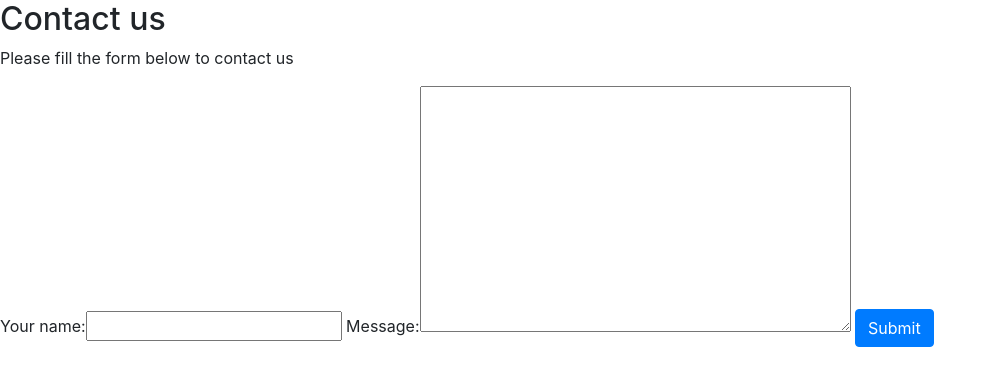
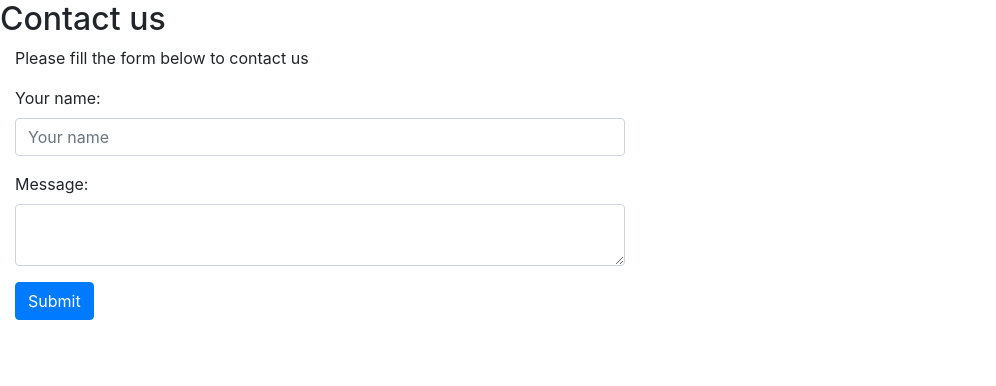
Before and after one commit to blessedsibanda/BookTime, a Django app: page /contact-us/ in a window 1280 px wide. Shown: the part 56-442 px from the top of the page, without its empty margins (0-996 px from the left). Run offline with Django 3.2, Linux system fonts and the light colour scheme; some libraries are stand-ins or nearby versions.

Commit message:
style contact form

```diff
--- a/django/main/templates/main/contact_form.html
+++ b/django/main/templates/main/contact_form.html
@@ -2,10 +2,41 @@
 
 {% block content %}
     <h2>Contact us</h2>
-    <p>Please fill the form below to contact us</p>
-    <form method="post">
-        {% csrf_token %}
-        {{ form }}
-        <button type="submit" class="btn btn-primary">Submit</button>
-    </form>
+    <div class="col-sm-6">
+        <p>Please fill the form below to contact us</p>
+        <form method="post">
+            {% csrf_token %}
+            <div class="form-group">
+                {{ form.name.label_tag }}
+                <input
+                    class="form-control {% if form.name.errors %}is-invalid{% endif %}"
+                    id="id_name"
+                    name="name"
+                    placeholder="Your name"
+                    value="{{ form.name.value|default:'' }}"
+                    type="text">
+                {% if form.name.errors %}
+                    <div class="invalid-feedback">
+                        {{ form.name.errors }}
+                    </div>
+                {% endif %}
+            </div>
+            <div class="form-group">
+                {{ form.message.label_tag }}
+                <textarea
+                    class="form-control {% if form.message.errors %}is-invalid{% endif %}"
+                    id="id_message"
+                    name="message"
+                >
+                    {{ form.message.value|default:'' }}
+                </textarea>
+                {% if form.message.errors %}
+                    <div class="invalid-feedback">
+                        {{ form.message.errors }}
+                    </div>
+                {% endif %}
+            </div>
+            <button type="submit" class="btn btn-primary">Submit</button>
+        </form>
+    </div>
 {% endblock content %}
```
